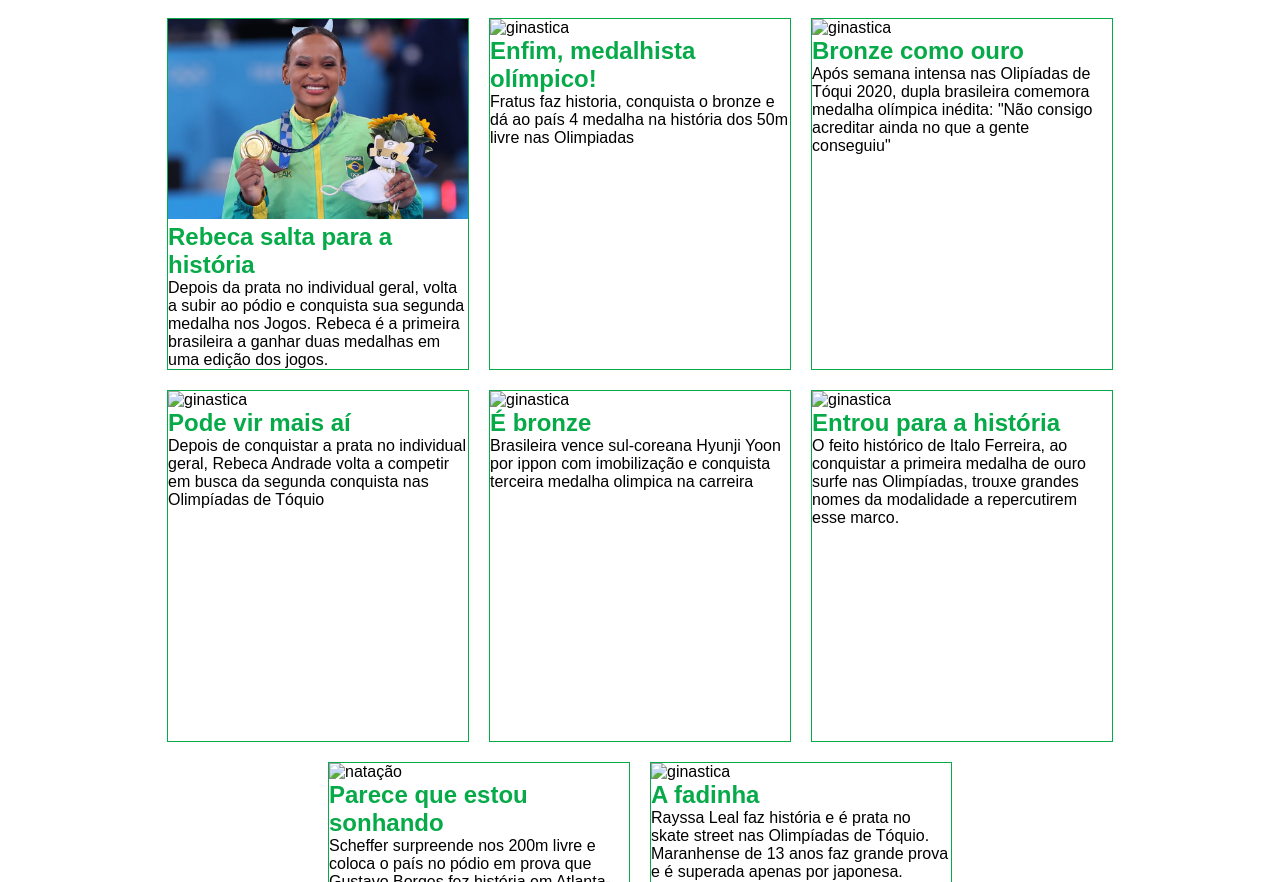
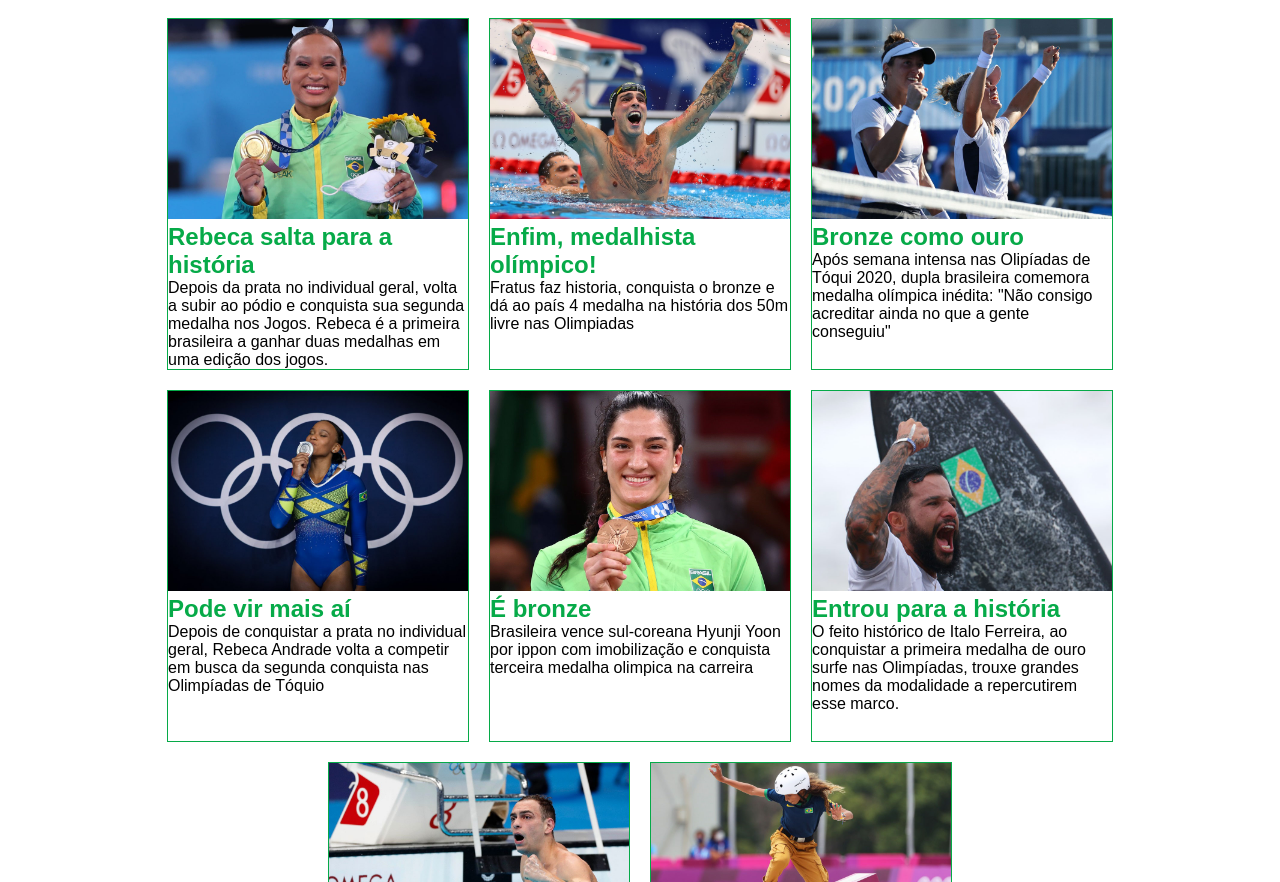
Before and after one commit to gilsonlevi/olimpiadas-flex, a plain HTML site: page home.html in a window 1280 px wide. Shown: the part 70-952 px from the top of the page. Drawn offline with Linux system fonts and the light colour scheme; the site is published under a folder, as on GitHub Pages, so addresses that start at the root find nothing.

Commit message:
Update home.html

```diff
--- a/home.html
+++ b/home.html
@@ -32,43 +32,43 @@
         </section>
 
         <section class="noticia">
-            <picture><img class="imagem" src="/imagens/natacao2.jpg" alt="ginastica"></picture>
+            <picture><img class="imagem" src="./imagens/natacao2.jpg" alt="ginastica"></picture>
             <h2>Enfim, medalhista olímpico!</h2>
             <p>Fratus faz historia, conquista o bronze e dá ao país 4 medalha na história dos 50m livre nas Olimpiadas</p>
         </section>
 
         <section class="noticia">
-            <picture><img class="imagem" src="/imagens/tenis.jpg" alt="ginastica"></picture>
+            <picture><img class="imagem" src="./imagens/tenis.jpg" alt="ginastica"></picture>
             <h2>Bronze como ouro</h2>
             <p>Após semana intensa nas Olipíadas de Tóqui 2020, dupla brasileira comemora medalha olímpica inédita: "Não consigo acreditar ainda no que a gente conseguiu"</p>
         </section>
 
         <section class="noticia">
-            <picture><img class="imagem" src="/imagens/ginastica_prata.jpg" alt="ginastica"></picture>
+            <picture><img class="imagem" src="./imagens/ginastica_prata.jpg" alt="ginastica"></picture>
             <h2>Pode vir mais aí</h2>
             <p>Depois de conquistar a prata no individual geral, Rebeca Andrade volta a competir em busca da segunda conquista nas Olimpíadas de Tóquio</p>
         </section>
 
         <section class="noticia">
-            <picture><img class="imagem" src="/imagens/judo.jpg" alt="ginastica"></picture>
+            <picture><img class="imagem" src="./imagens/judo.jpg" alt="ginastica"></picture>
             <h2>É bronze</h2>
             <p>Brasileira vence sul-coreana Hyunji Yoon por ippon com imobilização e conquista terceira medalha olimpica na carreira</p>
         </section>
 
         <section class="noticia">
-            <picture><img class="imagem" src="/imagens/surf.jpg" alt="ginastica"></picture>
+            <picture><img class="imagem" src="./imagens/surf.jpg" alt="ginastica"></picture>
             <h2>Entrou para a história</h2>
             <p>O feito histórico de Italo Ferreira, ao conquistar a primeira medalha de ouro surfe nas Olimpíadas, trouxe grandes nomes da modalidade a repercutirem esse marco.</p>
         </section>
 
         <section class="noticia">
-            <picture><img class="imagem" src="/imagens/natacao1.jpg" alt="natação"></picture>
+            <picture><img class="imagem" src="./imagens/natacao1.jpg" alt="natação"></picture>
             <h2>Parece que estou sonhando</h2>
             <p>Scheffer surpreende nos 200m livre e coloca o país no pódio em prova que Gustavo Borges fez história em Atlanta-1996 em 14 medalha olímpica para o país na modalidade</p>
         </section>
 
         <section class="noticia">
-            <picture><img class="imagem" src="/imagens/skate.jpg" alt="ginastica"></picture>
+            <picture><img class="imagem" src="./imagens/skate.jpg" alt="ginastica"></picture>
             <h2>A fadinha</h2>
             <p>Rayssa Leal faz história e é prata no skate street nas Olimpíadas de Tóquio. Maranhense de 13 anos faz grande prova e é superada apenas por japonesa.</p>
         </section>
```
